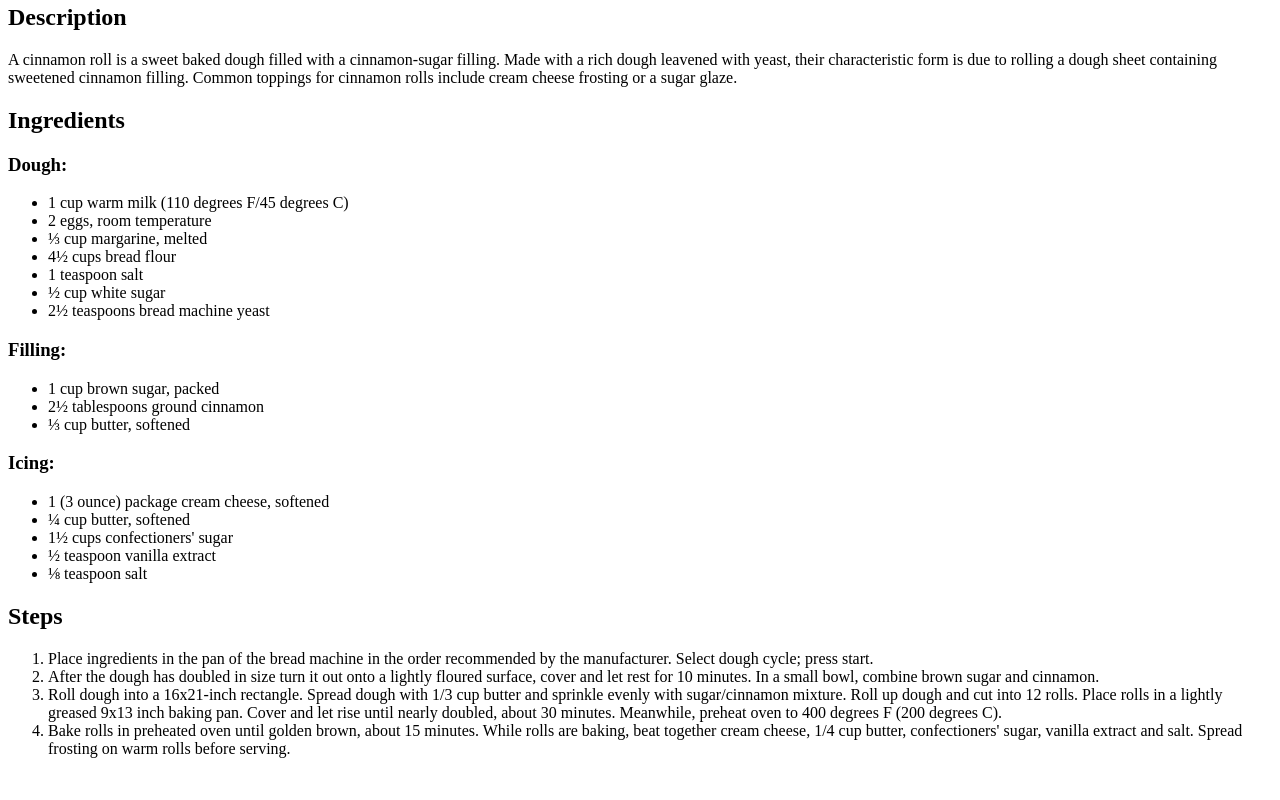
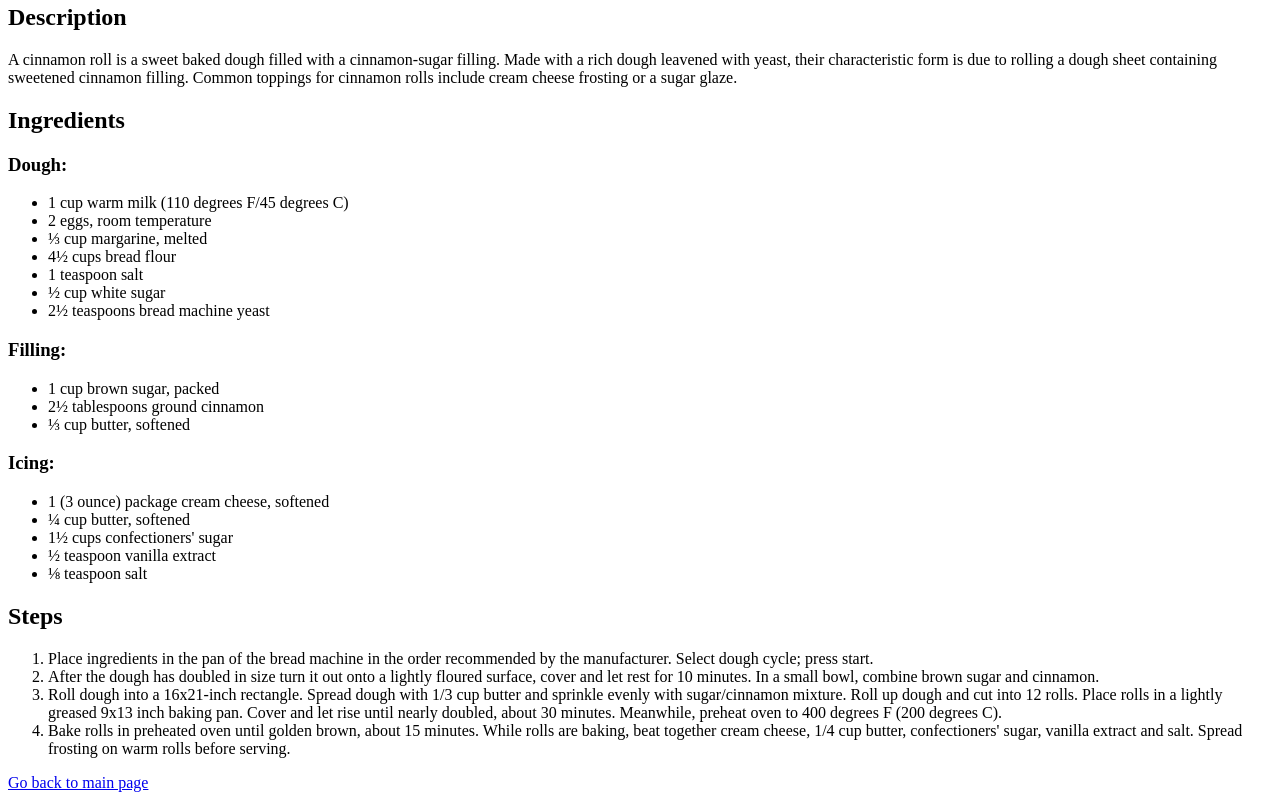
Before and after one commit to iliyu/odin-recipes, a plain HTML site: page recipes/cinammon-rolls.html in a window 1280 px wide. Shown: the part 800-1600 px from the top of the page. Before the commit the page ends 1574 px from the top, so only its background shows below. Drawn offline with Linux system fonts and the light colour scheme.

Commit message:
add link to main page

```diff
--- a/recipes/cinammon-rolls.html
+++ b/recipes/cinammon-rolls.html
@@ -67,6 +67,8 @@
                     frosting on warm rolls before serving.</li>
             </ol>
         </section>
+
+        <a href="../index.html">Go back to main page</a>
     </main>
 </body>
 
```
